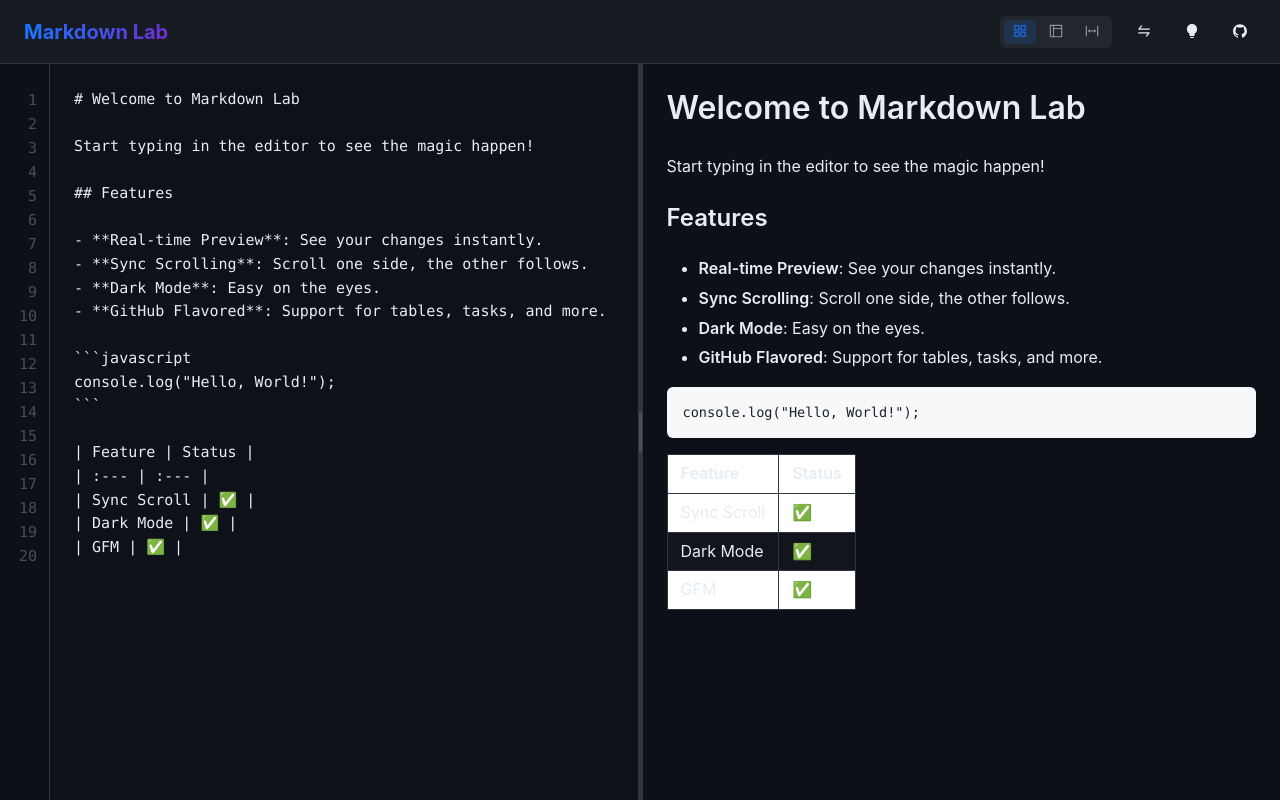
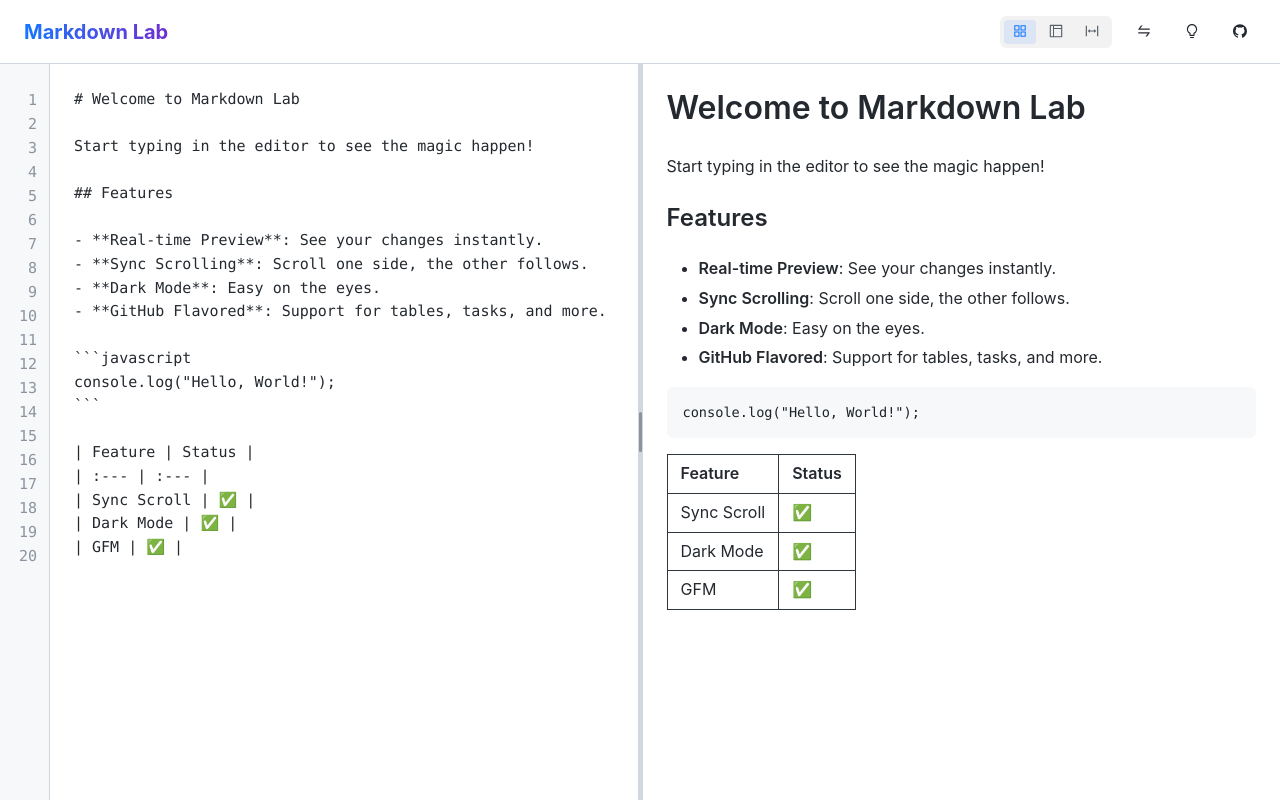
Before and after one commit to chaclee/playground, a React (Vite) app: page / in a window 1280 px wide. Built offline with nearby package versions, Linux system fonts and the light colour scheme.

Commit message:
fix: update style

```diff
--- a/src/App.tsx
+++ b/src/App.tsx
@@ -11,7 +11,7 @@ const { Header, Content } = Layout;
 export default function AppWrapper() {
     const [isDarkMode, setIsDarkMode] = useState(() => {
         const saved = localStorage.getItem('theme');
-        return saved ? saved === 'dark' : true;
+        return saved ? saved === 'dark' : false;
     });
 
     const toggleTheme = () => {
```
